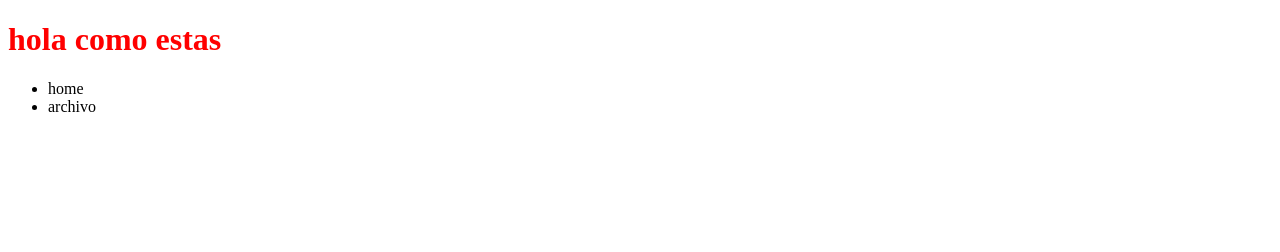
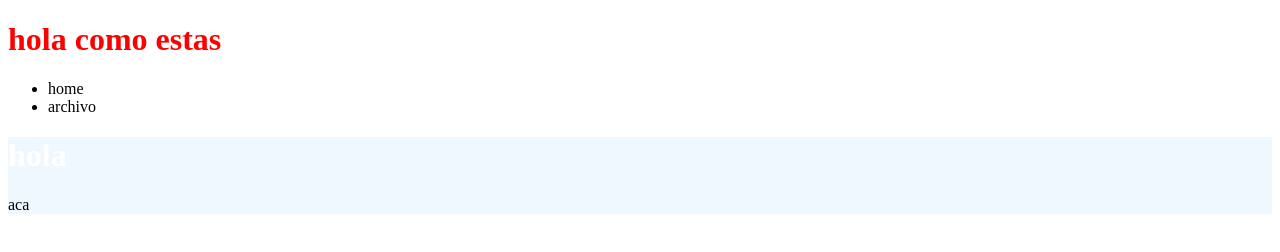
Before and after one commit to petevela/my-firt-website, a plain HTML site: page index.html in a window 1280 px wide. Drawn offline with Linux system fonts and the light colour scheme.

Commit message:
agregar la seccion header

```diff
--- a/css/main.css
+++ b/css/main.css
@@ -1,3 +1,12 @@
 h1{
     color: red;
 }
+
+header{
+    background-color: aliceblue;
+
+}
+
+header h1{
+    color: white;
+}
--- a/index.html
+++ b/index.html
@@ -15,5 +15,9 @@
             <li>archivo</li>
         </ul>
     </nav>
+    <header>
+        <h1>hola</h1>
+        <p>aca</p>
+    </header>
 </body>
 </html>
```
